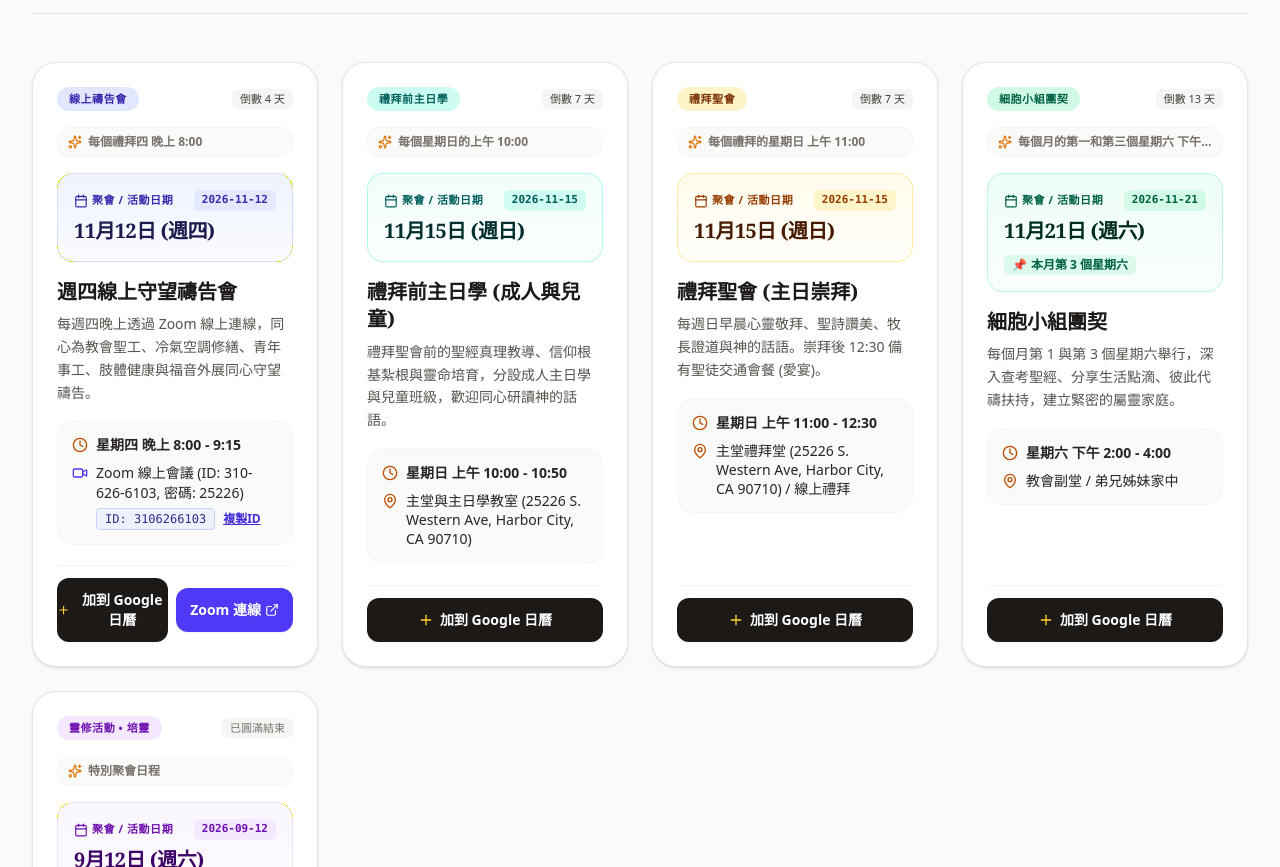
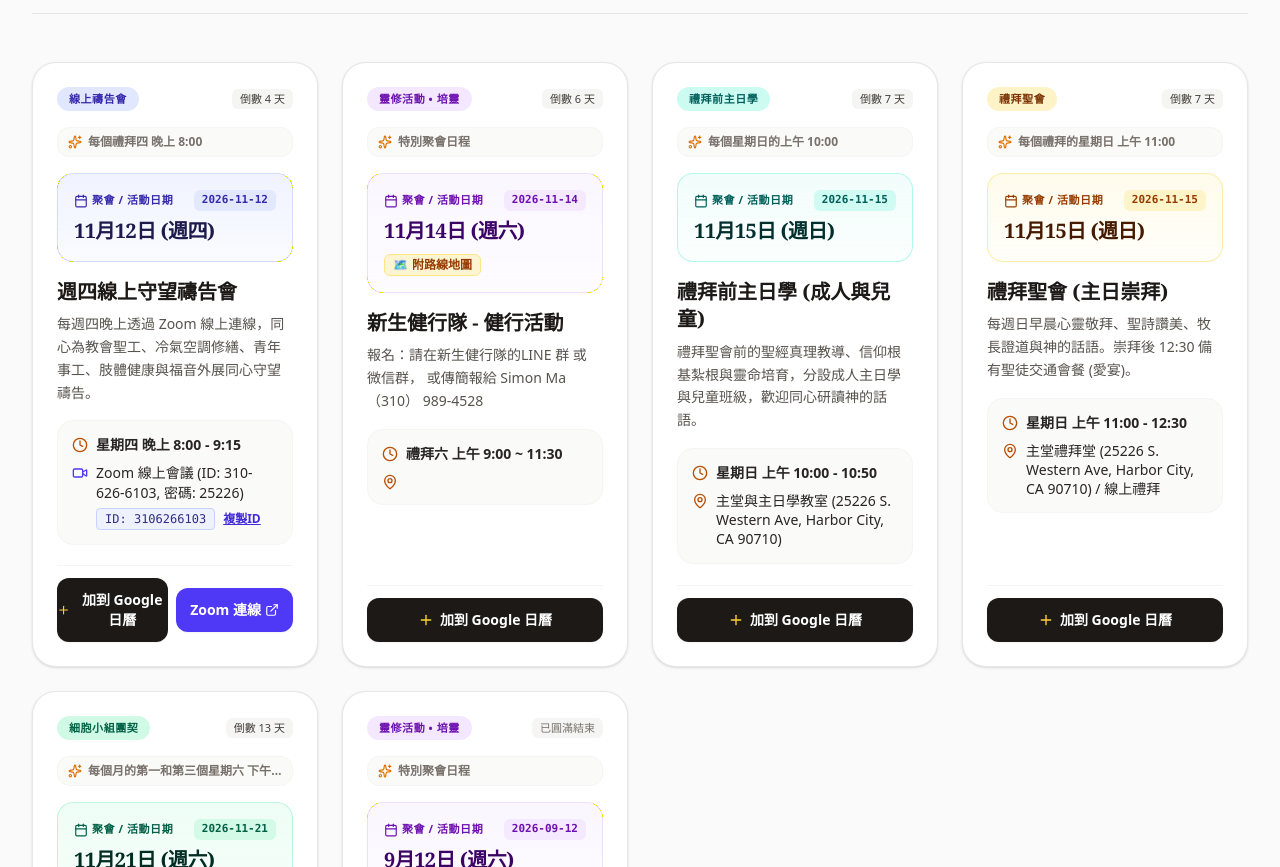
Before and after one commit to web310/canaan20260817002, a React (Vite) app: page / in a window 1280 px wide. Shown: the part 7000-7867 px from the top of the page. Built offline with nearby package versions, Linux system fonts and the light colour scheme; no server answers; a web font is replaced by a local one.

Commit message:
feat(data): sync all church data (9 sermons, 6 events, 32 photos) - 2026-11-08

```diff
--- a/src/data/eventsData.ts
+++ b/src/data/eventsData.ts
@@ -3,11 +3,36 @@ import { ChurchEvent } from '../types';
 // ============================================================================
 // CANAAN SHIN SHENG CHRISTIAN CHURCH - EVENTS & GATHERINGS MASTER DATA
 // Auto-generated & Synced for GitHub Repository & Cloudflare Pages Deployment
-// Updated at: 2026-09-28T01:21:01.465Z
-// Total Events: 5
+// Updated at: 2026-11-08T22:25:14.226Z
+// Total Events: 6
 // ============================================================================
 
 export const INITIAL_DEFAULT_EVENTS: ChurchEvent[] = [
+  {
+    "id": "event-1791147767000",
+    "category": "devotion",
+    "title": "Shin Sheng Hiking Club - Hiking Event",
+    "titleZh": "新生健行隊 - 健行活動",
+    "date": "2026-11-14",
+    "time": "09:00 AM ~ 11:30 AM",
+    "timeZh": "禮拜六 上午 9:00 ~ 11:30",
+    "location": "",
+    "locationZh": "",
+    "description": "Registration: Please sign up in the Shin Sheng Hiking Club LINE group or WeChat group, or send a text message to Simon Ma at (310) 989-4528",
+    "descriptionZh": "報名：請在新生健行隊的LINE 群 或 微信群， 或傳簡報給 Simon Ma （310） 989-4528",
+    "recurrenceRuleZh": "特別聚會日程",
+    "recurrenceRuleEn": "Special Gathering Schedule",
+    "recurrenceType": "specific_date",
+    "dayOfWeek": 6,
+    "zoomId": "",
+    "zoomPasscode": "",
+    "isCustom": true,
+    "order": 0,
+    "dateFormattedZh": "11月14日 (週六)",
+    "dateFormattedEn": "Sat, Nov 14",
+    "daysUntil": 6,
+    "isToday": false
+  },
   {
     "id": "event-1788806584933",
     "category": "devotion",
```
